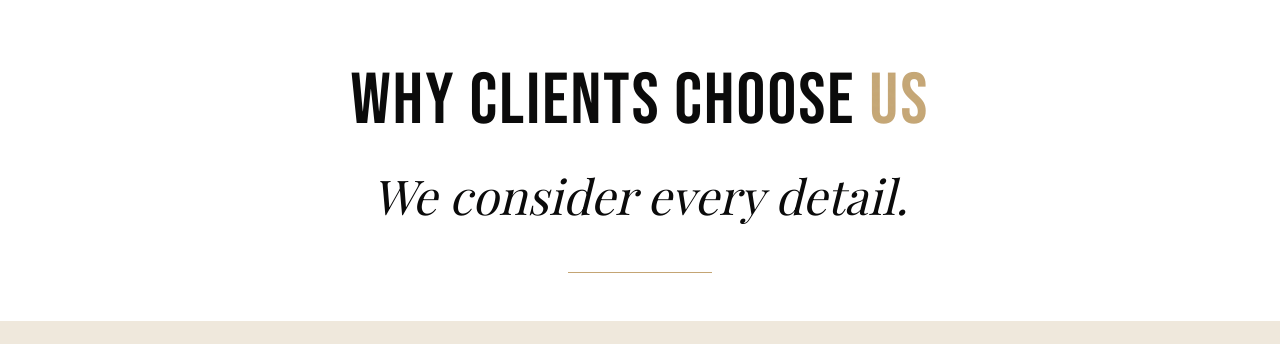
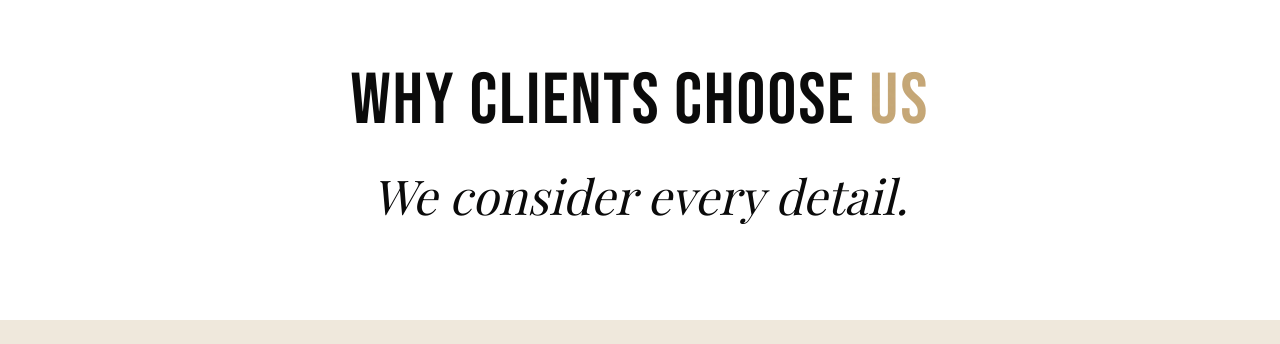
Before and after one commit to JordanVera/elmnt13, a Next.js app: page /about in a window 1280 px wide. Shown: the part 597-941 px from the top of the page. Built offline with nearby package versions, Linux system fonts and the light colour scheme.

Commit message:
Update DetailsMoment and WhyChoose components: adjust padding for improved layout and visual presentation, and comment out unused divider for cleaner code.

```diff
--- a/src/components/details-moment.tsx
+++ b/src/components/details-moment.tsx
@@ -111,7 +111,7 @@ export function DetailsMoment({
       >
         {layout === 'tagline' ? (
           <Reveal>
-            <p className=" mr-60! text-center text-5xl leading-[0.95] tracking-tight md:text-7xl lg:text-8xl">
+            <p className=" mr-60! mt-24 text-center text-5xl leading-[0.95] tracking-tight md:text-7xl lg:text-8xl">
               <span className="block font-sans text-6xl! font-light tracking-[-0.04em] text-black uppercase">
                 We take your
               </span>
--- a/src/components/why-choose.tsx
+++ b/src/components/why-choose.tsx
@@ -49,7 +49,7 @@ export function WhyChoose() {
     <>
       <section
         ref={sectionRef}
-        className="relative overflow-hidden bg-white px-6 pb-12 "
+        className="relative overflow-hidden bg-white px-6 pb-24 "
       >
         <div className="relative mx-auto max-w-6xl text-center">
           <Reveal>
@@ -104,10 +104,10 @@ export function WhyChoose() {
             </div>
           </div>
 
-          <div
+          {/* <div
             className="mx-auto mt-12 hidden h-px w-36 bg-gold  md:block"
             aria-hidden="true"
-          />
+          /> */}
         </div>
       </section>
     </>
```
